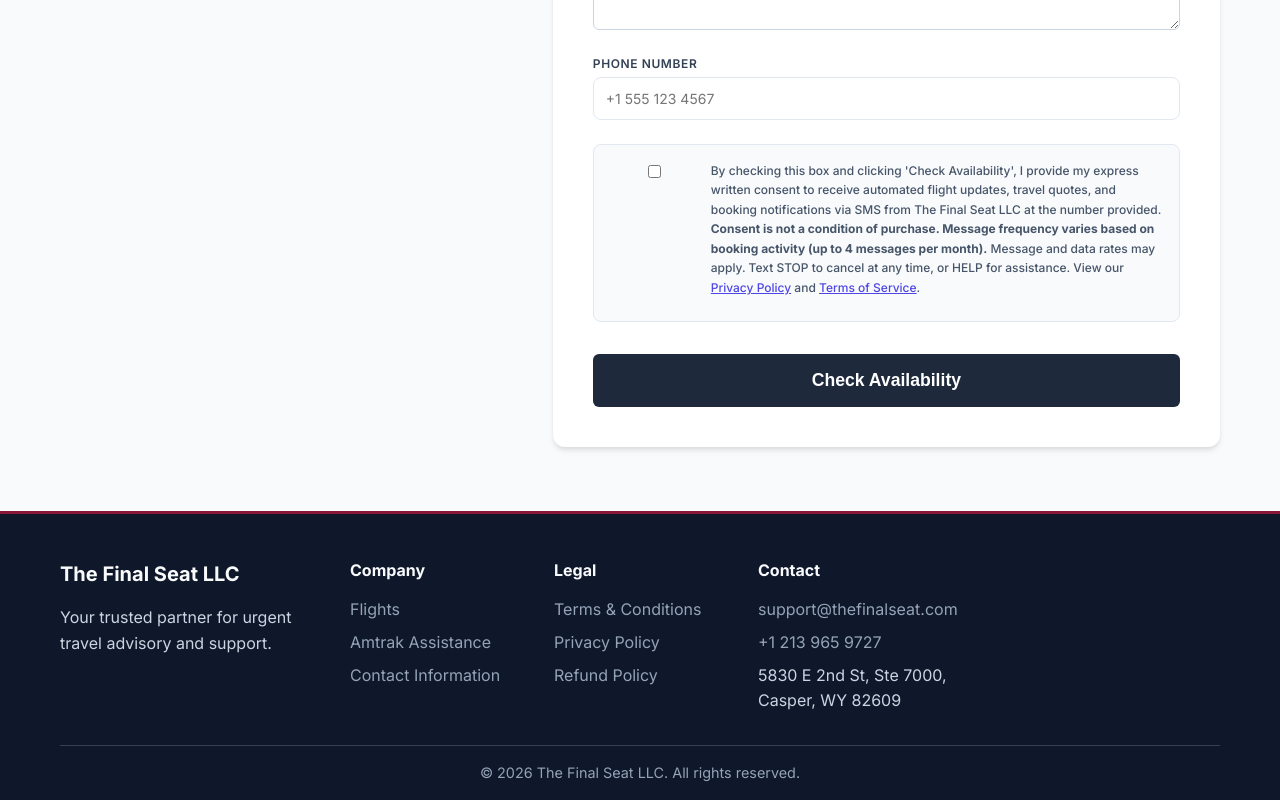
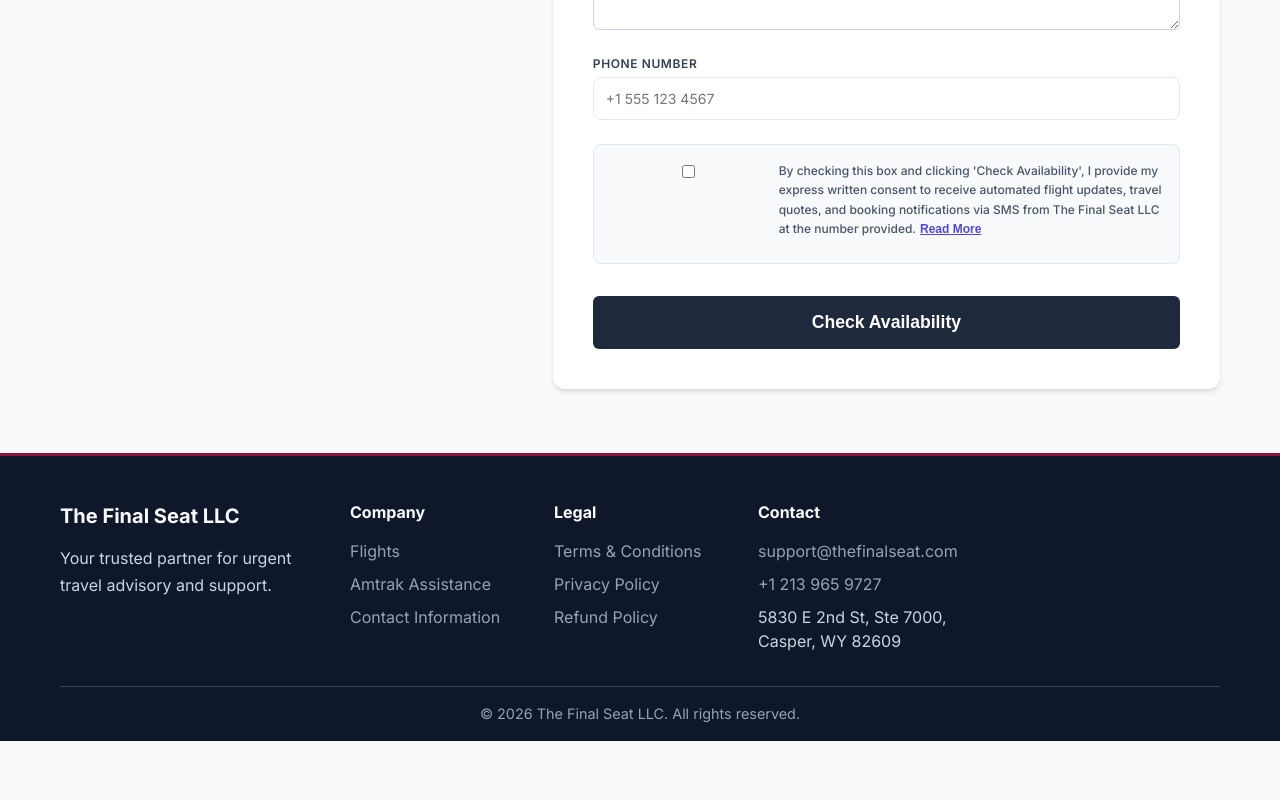
Before and after one commit to vian1608/thefinalseat, a React (Create React App) app in the folder frontend/: page /flight-bos-to-dub in a window 1280 px wide. Shown: the part 997-1797 px from the top of the page. After the commit the page ends 1738 px from the top, so only its background shows below. Built offline with nearby package versions, Linux system fonts and the light colour scheme.

Commit message:
fix(styles): fix TrainRoute hero and submit button colors, and implement expandable 'Read More' link on compliance checkboxes

```diff
--- a/frontend/src/pages/AirlineRoute.js
+++ b/frontend/src/pages/AirlineRoute.js
@@ -20,6 +20,7 @@
   });
   const [submitStatus, setSubmitStatus] = useState('idle');
   const [submitMessage, setSubmitMessage] = useState('');
+  const [showFullDisclosure, setShowFullDisclosure] = useState(false);
 
   // If slug doesn't exist, redirect to home or 404
   if (!airline) {
@@ -222,7 +223,33 @@
                   style={{ marginTop: '0.25rem', cursor: 'pointer', padding: '0.75rem' }}
                 />
                 <label htmlFor="smsOptIn" style={{ fontSize: '0.75rem', color: '#475569', lineHeight: '1.625', cursor: 'pointer' }}>
-                  By checking this box and clicking 'Submit Flight Query', I provide my express written consent to receive automated flight updates, travel quotes, and booking notifications via SMS from The Final Seat LLC at the number provided. <strong>Consent is not a condition of purchase. Message frequency varies based on booking activity (up to 4 messages per month).</strong> Message and data rates may apply. Text STOP to cancel at any time, or HELP for assistance. View our <a href="/privacy-policy" style={{ color: '#4f46e5', textDecoration: 'underline' }}>Privacy Policy</a> and <a href="/terms" style={{ color: '#4f46e5', textDecoration: 'underline' }}>Terms of Service</a>.
+                  By checking this box and clicking 'Submit Flight Query', I provide my express written consent to receive automated flight updates, travel quotes, and booking notifications via SMS from The Final Seat LLC at the number provided.
+                  {showFullDisclosure ? (
+                    <>
+                      {' '}<strong>Consent is not a condition of purchase. Message frequency varies based on booking activity (up to 4 messages per month).</strong> Message and data rates may apply. Text STOP to cancel at any time, or HELP for assistance. View our <a href="/privacy-policy" style={{ color: '#4f46e5', textDecoration: 'underline' }}>Privacy Policy</a> and <a href="/terms" style={{ color: '#4f46e5', textDecoration: 'underline' }}>Terms of Service</a>.
+                    </>
+                  ) : null}
+                  <button
+                    type="button"
+                    onClick={(e) => {
+                      e.preventDefault();
+                      setShowFullDisclosure(!showFullDisclosure);
+                    }}
+                    style={{
+                      background: 'none',
+                      border: 'none',
+                      color: '#4f46e5',
+                      textDecoration: 'underline',
+                      cursor: 'pointer',
+                      fontSize: '0.75rem',
+                      fontWeight: '600',
+                      padding: 0,
+                      marginLeft: '0.25rem',
+                      display: 'inline'
+                    }}
+                  >
+                    {showFullDisclosure ? 'Read Less' : 'Read More'}
+                  </button>
                 </label>
               </div>
             </div>
--- a/frontend/src/pages/FlightRoute.js
+++ b/frontend/src/pages/FlightRoute.js
@@ -17,6 +17,7 @@
   });
   const [submitStatus, setSubmitStatus] = useState('idle');
   const [submitMessage, setSubmitMessage] = useState('');
+  const [showFullDisclosure, setShowFullDisclosure] = useState(false);
   const location = useLocation();
   const canonicalUrl = `https://thefinalseat.com${location.pathname}`;
 
@@ -214,7 +215,33 @@
                     style={{ marginTop: '0.25rem', cursor: 'pointer' }}
                   />
                   <label htmlFor="smsOptIn" style={{ fontSize: '0.75rem', color: '#475569', lineHeight: '1.625', cursor: 'pointer' }}>
-                    By checking this box and clicking 'Check Availability', I provide my express written consent to receive automated flight updates, travel quotes, and booking notifications via SMS from The Final Seat LLC at the number provided. <strong>Consent is not a condition of purchase. Message frequency varies based on booking activity (up to 4 messages per month).</strong> Message and data rates may apply. Text STOP to cancel at any time, or HELP for assistance. View our <a href="/privacy-policy" style={{ color: '#4f46e5', textDecoration: 'underline' }}>Privacy Policy</a> and <a href="/terms" style={{ color: '#4f46e5', textDecoration: 'underline' }}>Terms of Service</a>.
+                    By checking this box and clicking 'Check Availability', I provide my express written consent to receive automated flight updates, travel quotes, and booking notifications via SMS from The Final Seat LLC at the number provided.
+                    {showFullDisclosure ? (
+                      <>
+                        {' '}<strong>Consent is not a condition of purchase. Message frequency varies based on booking activity (up to 4 messages per month).</strong> Message and data rates may apply. Text STOP to cancel at any time, or HELP for assistance. View our <a href="/privacy-policy" style={{ color: '#4f46e5', textDecoration: 'underline' }}>Privacy Policy</a> and <a href="/terms" style={{ color: '#4f46e5', textDecoration: 'underline' }}>Terms of Service</a>.
+                      </>
+                    ) : null}
+                    <button
+                      type="button"
+                      onClick={(e) => {
+                        e.preventDefault();
+                        setShowFullDisclosure(!showFullDisclosure);
+                      }}
+                      style={{
+                        background: 'none',
+                        border: 'none',
+                        color: '#4f46e5',
+                        textDecoration: 'underline',
+                        cursor: 'pointer',
+                        fontSize: '0.75rem',
+                        fontWeight: '600',
+                        padding: 0,
+                        marginLeft: '0.25rem',
+                        display: 'inline'
+                      }}
+                    >
+                      {showFullDisclosure ? 'Read Less' : 'Read More'}
+                    </button>
                   </label>
                 </div>
               </div>
--- a/frontend/src/pages/TrainRoute.css
+++ b/frontend/src/pages/TrainRoute.css
@@ -1,4 +1,7 @@
 .train-route-page {
+  --primary-color: #1e3a5f;
+  --primary-dark: #0f1d30;
+  --text-color: #1e293b;
   padding-top: 80px;
   min-height: 100vh;
   background-color: #f8fafc;
--- a/frontend/src/pages/TrainRoute.js
+++ b/frontend/src/pages/TrainRoute.js
@@ -15,6 +15,7 @@
   });
   const [submitStatus, setSubmitStatus] = useState('idle');
   const [submitMessage, setSubmitMessage] = useState('');
+  const [showFullDisclosure, setShowFullDisclosure] = useState(false);
   const location = useLocation();
   const canonicalUrl = `https://thefinalseat.com${location.pathname}`;
 
@@ -194,7 +195,33 @@
                     style={{ marginTop: '0.25rem', cursor: 'pointer' }}
                   />
                   <label htmlFor="smsOptIn" style={{ fontSize: '0.75rem', color: '#475569', lineHeight: '1.625', cursor: 'pointer' }}>
-                    By checking this box and clicking 'Check Availability', I provide my express written consent to receive automated train updates, travel quotes, and booking notifications via SMS from The Final Seat LLC at the number provided. <strong>Consent is not a condition of purchase. Message frequency varies based on booking activity (up to 4 messages per month).</strong> Message and data rates may apply. Text STOP to cancel at any time, or HELP for assistance. View our <a href="/privacy-policy" style={{ color: '#4f46e5', textDecoration: 'underline' }}>Privacy Policy</a> and <a href="/terms" style={{ color: '#4f46e5', textDecoration: 'underline' }}>Terms of Service</a>.
+                    By checking this box and clicking 'Check Availability', I provide my express written consent to receive automated train updates, travel quotes, and booking notifications via SMS from The Final Seat LLC at the number provided.
+                    {showFullDisclosure ? (
+                      <>
+                        {' '}<strong>Consent is not a condition of purchase. Message frequency varies based on booking activity (up to 4 messages per month).</strong> Message and data rates may apply. Text STOP to cancel at any time, or HELP for assistance. View our <a href="/privacy-policy" style={{ color: '#4f46e5', textDecoration: 'underline' }}>Privacy Policy</a> and <a href="/terms" style={{ color: '#4f46e5', textDecoration: 'underline' }}>Terms of Service</a>.
+                      </>
+                    ) : null}
+                    <button
+                      type="button"
+                      onClick={(e) => {
+                        e.preventDefault();
+                        setShowFullDisclosure(!showFullDisclosure);
+                      }}
+                      style={{
+                        background: 'none',
+                        border: 'none',
+                        color: '#4f46e5',
+                        textDecoration: 'underline',
+                        cursor: 'pointer',
+                        fontSize: '0.75rem',
+                        fontWeight: '600',
+                        padding: 0,
+                        marginLeft: '0.25rem',
+                        display: 'inline'
+                      }}
+                    >
+                      {showFullDisclosure ? 'Read Less' : 'Read More'}
+                    </button>
                   </label>
                 </div>
               </div>
```
